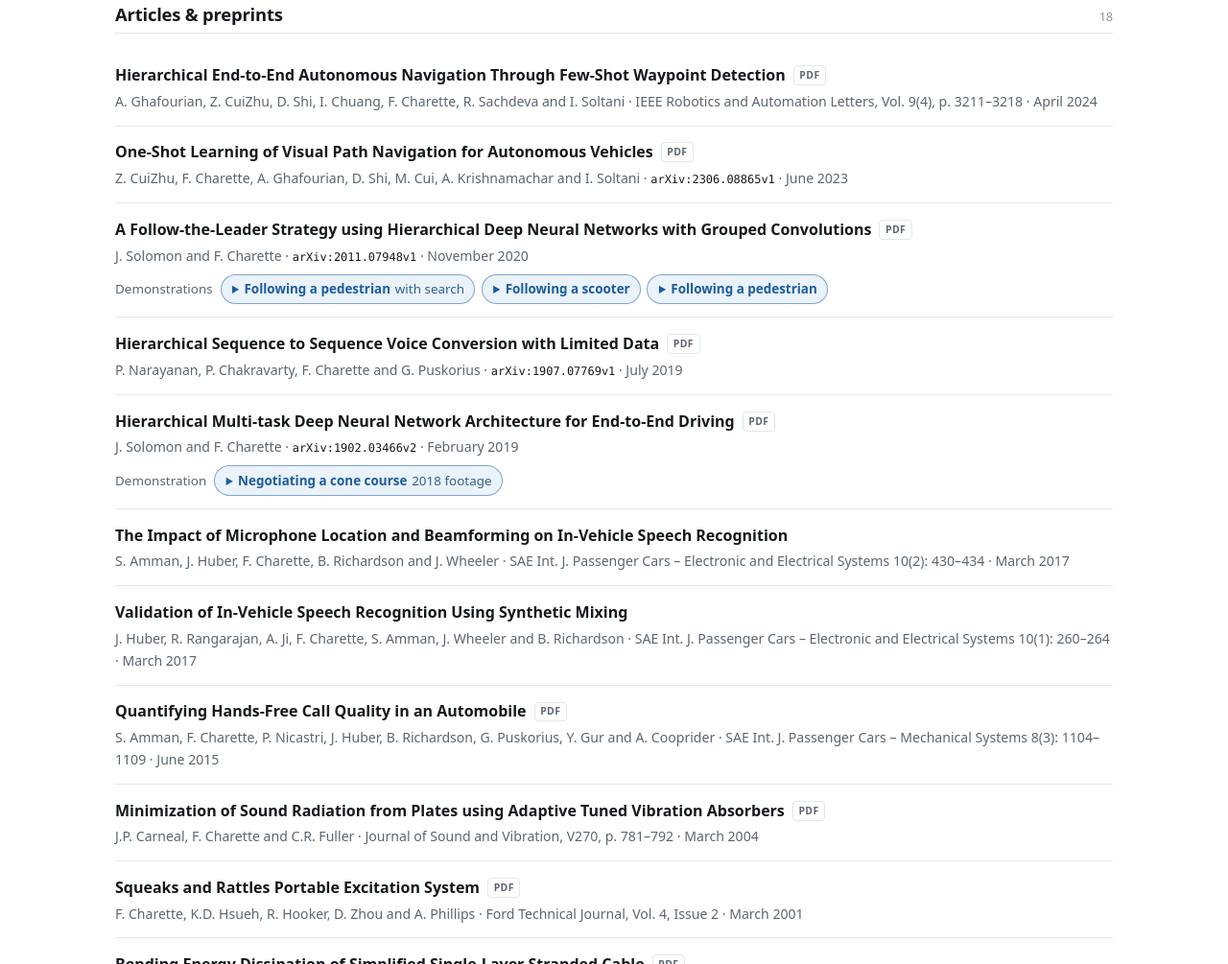
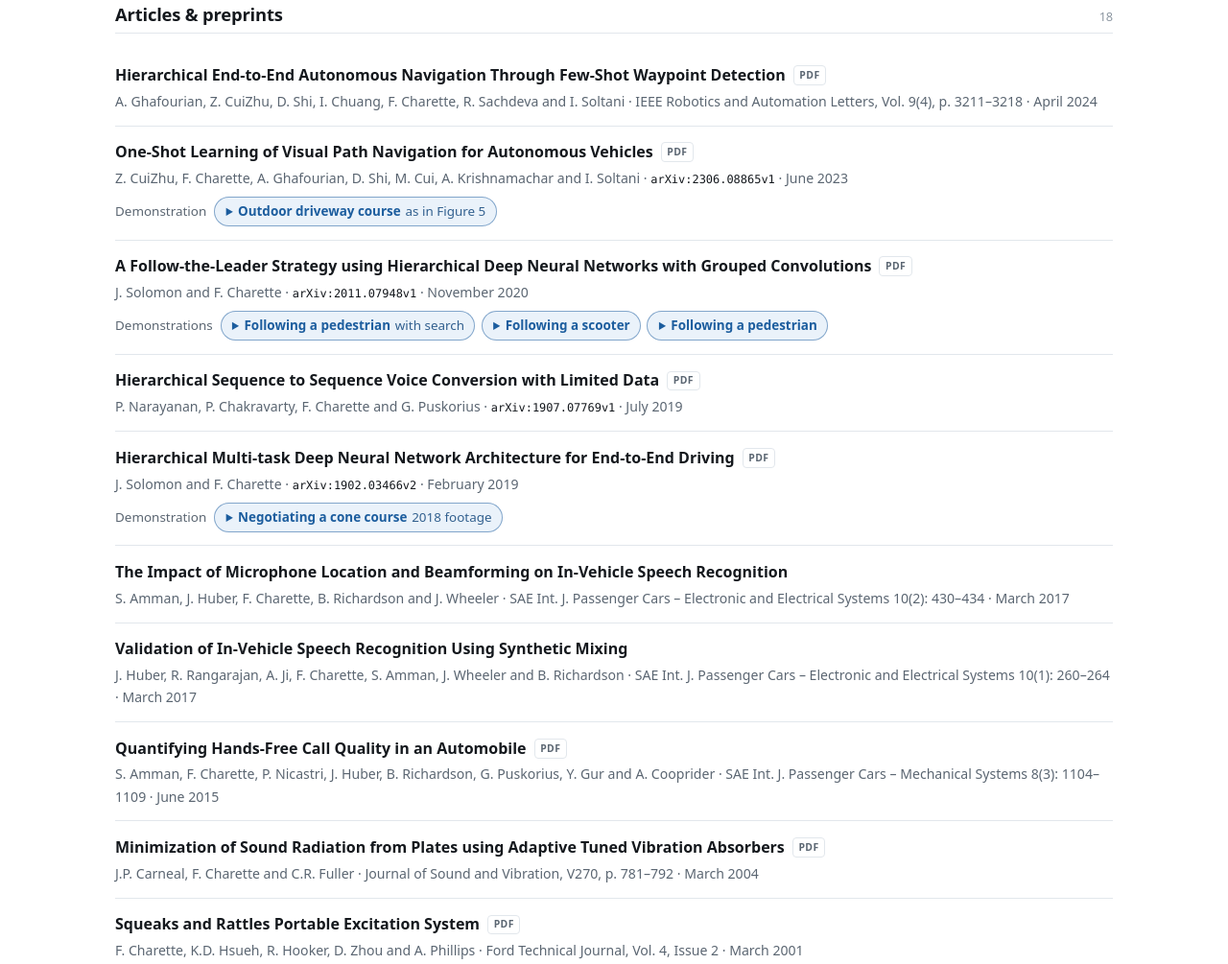
Before and after one commit to FrancoisCharette/bio, a plain HTML site: page index.html in a window 1280 px wide. Shown: the part 10515-11520 px from the top of the page at 96% size. Drawn offline with Linux system fonts and the light colour scheme.

Commit message:
Link the outdoor course footage to the paper that documents it
"One-Shot Learning of Visual Path Navigation for Autonomous Vehicles"
now carries the same demonstration, labelled against Figure 5.

The paper's section 5.6 describes building "a course with cones on an
outdoor driveway with paths navigating the cones as shown in Figure 5",
chosen to "shield the mini-AV from oncoming traffic while still
processing images from road-like conditions", and notes that data came
from a single outdoor driveway. Figure 5 is a plan view of that course:
yellow paths over a driveway with lawn either side, which is the layout
in the footage.

The filename also carries it: course09_MCNwTRN uses MCN, the Manager
Classifier Network this paper defines and names nine times.

The video now sits on all three references to this work -- the 2020
conference paper, US 11,829,131, and this preprint.

Co-Authored-By: Claude Opus 5 <noreply@anthropic.com>

```diff
--- a/index.html
+++ b/index.html
@@ -552,7 +552,7 @@
       <ol class="pub-list">
         <li><a class="pub-title" href="pubs/2409.14633v1.pdf">Hierarchical End-to-End Autonomous Navigation Through Few-Shot Waypoint Detection</a><span class="pub-meta">A. Ghafourian, Z. CuiZhu, D. Shi, I. Chuang, F. Charette, R. Sachdeva and I. Soltani · IEEE Robotics and Automation Letters, Vol. 9(4), p. 3211–3218 · April 2024</span></li>
 
-        <li id="pub-visual-path-navigation"><a class="pub-title" href="pubs/2306.08865v1.pdf">One-Shot Learning of Visual Path Navigation for Autonomous Vehicles</a><span class="pub-meta">Z. CuiZhu, F. Charette, A. Ghafourian, D. Shi, M. Cui, A. Krishnamachar and I. Soltani · <span class="id">arXiv:2306.08865v1</span> · June 2023</span></li>
+        <li id="pub-visual-path-navigation"><a class="pub-title" href="pubs/2306.08865v1.pdf">One-Shot Learning of Visual Path Navigation for Autonomous Vehicles</a><span class="pub-meta">Z. CuiZhu, F. Charette, A. Ghafourian, D. Shi, M. Cui, A. Krishnamachar and I. Soltani · <span class="id">arXiv:2306.08865v1</span> · June 2023</span><span class="pub-langs pub-videos"><span class="lang-label">Demonstration</span><a href="https://www.youtube.com/watch?v=cVqHujf1cMc" title="Memory Augmented DNN — autonomous path following on an outdoor course (Ford, 2020)">Outdoor driveway course <span class="note">as in Figure 5</span></a></span></li>
 
         <li><a class="pub-title" href="pubs/2011.07948v1.pdf">A Follow-the-Leader Strategy using Hierarchical Deep Neural Networks with Grouped Convolutions</a><span class="pub-meta">J. Solomon and F. Charette · <span class="id">arXiv:2011.07948v1</span> · November 2020</span><span class="pub-langs pub-videos"><span class="lang-label">Demonstrations</span><a href="https://www.youtube.com/watch?v=1IBgvzCI0LQ" title="Autonomous miniAV following pedestrian - With searching feature.">Following a pedestrian <span class="note">with search</span></a><a href="https://www.youtube.com/watch?v=Ru5sChUcSGo" title="Autonomous miniAV following scooter - Video 2">Following a scooter</a><a href="https://www.youtube.com/watch?v=ics27ooahwA" title="Autonomous miniAV following pedestrian - Video 5">Following a pedestrian</a></span></li>
 
```
